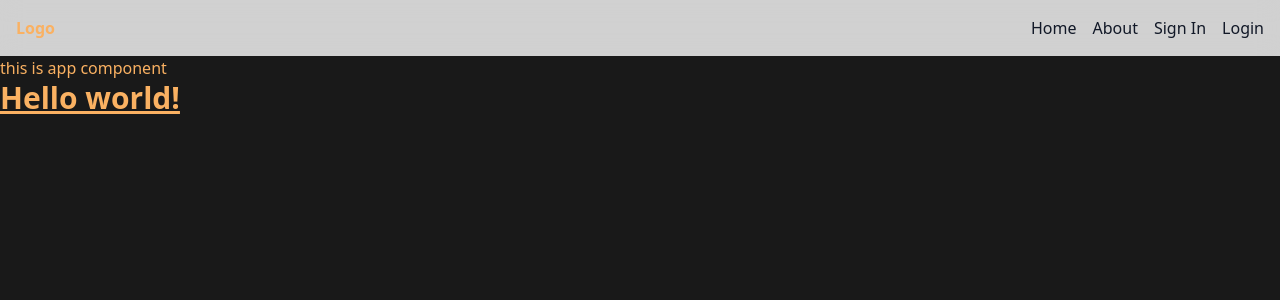
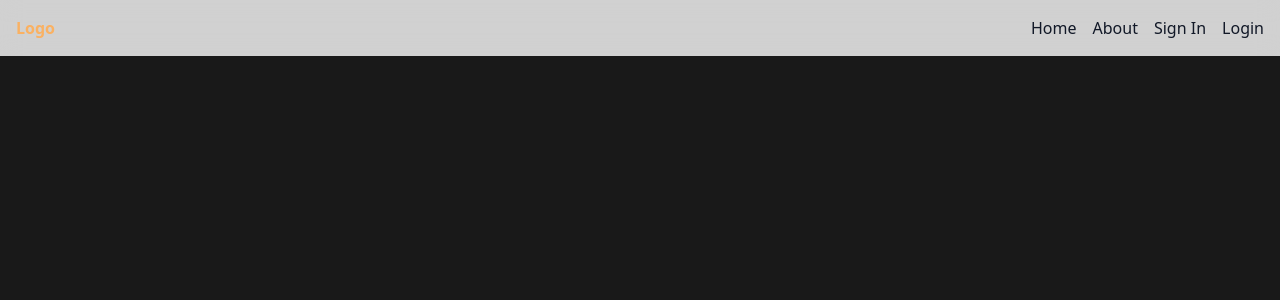
Before and after one commit to OU5AMA/dari-ui, an Angular app: page / in a window 1280 px wide. Shown: the top 300 px of the page. Built offline with nearby package versions, Linux system fonts and the light colour scheme.

Commit message:
I have changed my mind, I'm using reactive forms 'ngForm' instead

```diff
--- a/src/app/app.component.html
+++ b/src/app/app.component.html
@@ -1,6 +1,2 @@
 <app-navbar></app-navbar>
 <router-outlet></router-outlet> <!-- This is where the auth module components will be displayed -->
-<h1>this is app component</h1>
-<h1 class="text-3xl font-bold underline">
-    Hello world!
-  </h1>
--- a/src/app/auth/forget-password/forget-password.component.ts
+++ b/src/app/auth/forget-password/forget-password.component.ts
@@ -1,8 +1,5 @@
-import { Component, Input } from '@angular/core';
+import { Component } from '@angular/core';
 
-interface ForgetPasswordData{
-  email: string;
-}
 
 @Component({
   selector: 'app-forget-password',
@@ -10,5 +7,4 @@ interface ForgetPasswordData{
   styleUrls: ['./forget-password.component.scss']
 })
 export class ForgetPasswordComponent {
-  @Input() data: ForgetPasswordData;
 }
```
Also changed, not shown: src/app/auth/login/login.component.ts (+1 -7 lines), src/app/auth/sign/sign.component.ts (+1 -8 lines).
